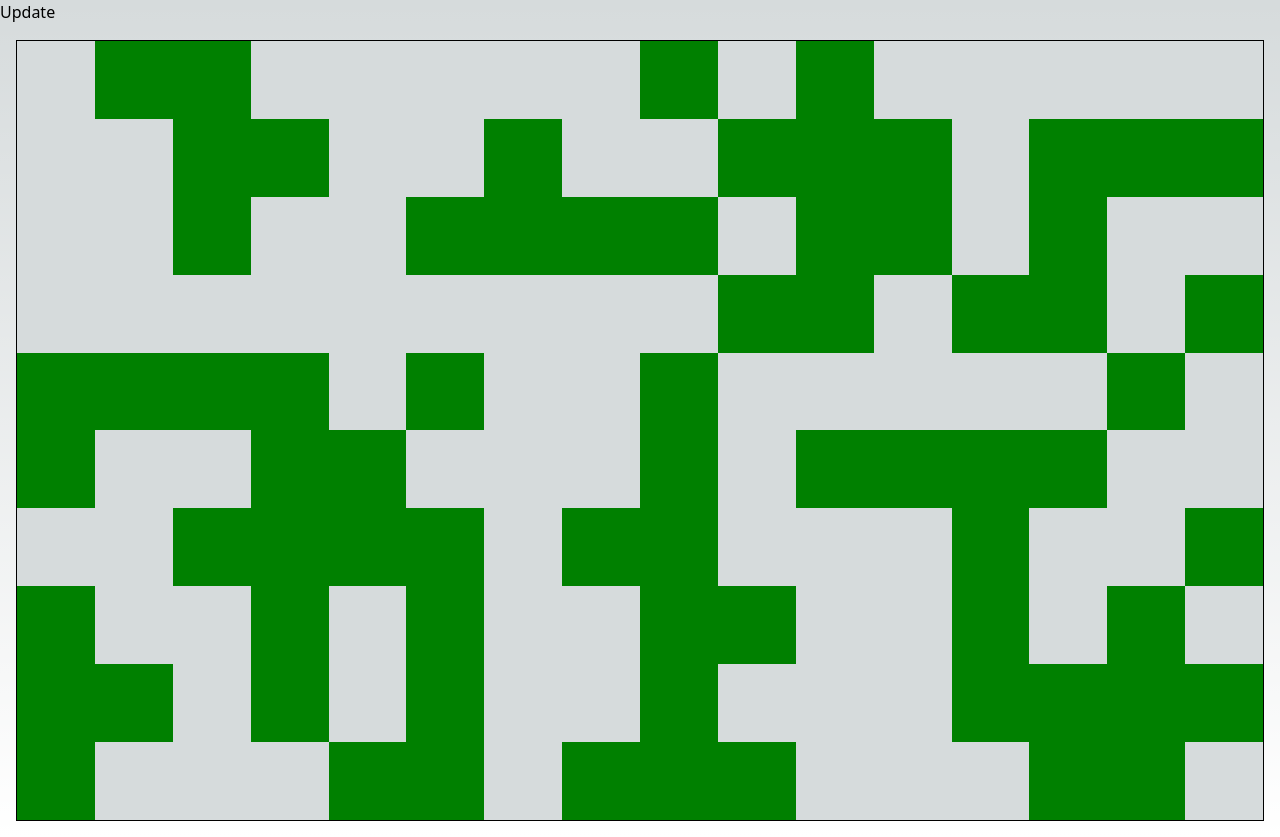
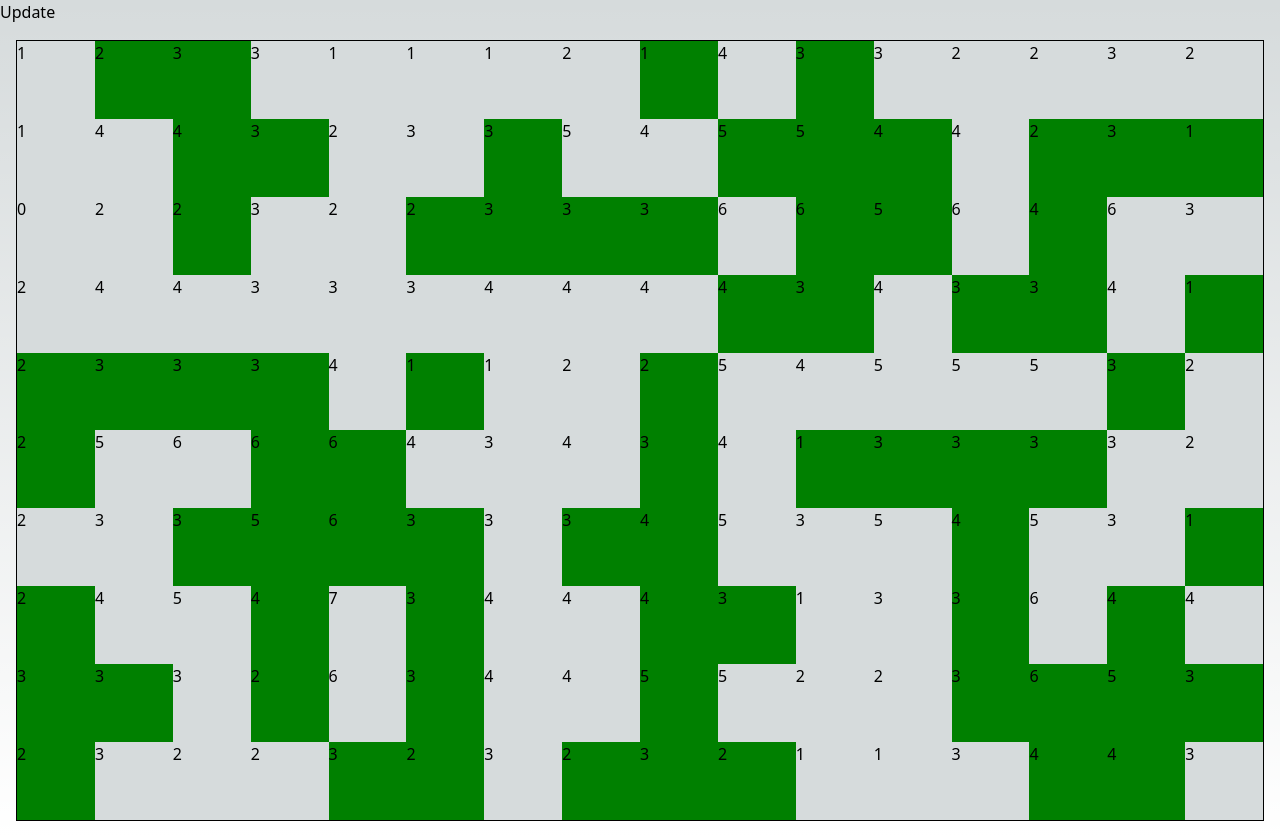
Before and after one commit to Noammirati/game-of-life, a Next.js app: page / in a window 1280 px wide. Built offline with nearby package versions, Linux system fonts and the light colour scheme.

Commit message:
cell updating and displaying correctly

```diff
--- a/components/cell.tsx
+++ b/components/cell.tsx
@@ -7,7 +7,8 @@ interface Props {
 };
 
 interface State {
-    cellState: CellState; // like this
+    cellState: CellState;
+    n : number;
 };
 
 export default class Cell extends Component<Props, State> {
@@ -15,65 +16,22 @@ export default class Cell extends Component<Props, State> {
 
     state: State = {
         cellState: this.data.getState(),
+        n: this.data.computeAliveNeighborsNumber(),
     }
 
     update = () => {
         console.log("Changing");
         this.setState(() => ({
-            cellState: this.data.getState()
+            cellState: this.data.getState(),
+            n : this.data.computeAliveNeighborsNumber()
         }));
     }
 
     render() {
         return (
             <div className={`grid__cell ${this.data.isAlive() ? 'alive' : 'dead'}`}>
+                { this.state.n }
             </div>
         )
     }
 }
-// const Cell = forwardRef((props, ref) => {
-//     //const data = props;
-//     const [cellState, setCellState] = useState<any>(CellState.alive);
-
-//     useImperativeHandle(ref, () => ({
-//         functionOfChildComponent: () => {
-//             setCellState(CellState.dead);
-//         }
-//     }));
-
-//     return <CellDisplay color="green" />
-// });
-
-// Cell.displayName = 'Cell';
-
-// interface Props {
-//     color: string;
-// }
-
-// function CellDisplay(props: Props) {
-
-//     const functionOfChildComponent = () => { console.log("BITE") }
-
-//     return (
-//         <div>{props.color}</div>
-//     )
-// }
-
-// export { Cell, CellDisplay };
-
-
-
-
-// export default function Cell = forwardRef<Cell, Props>((props: Props, ref : ForwardedRef<Cell>) {
-//     const data = props.data;
-//     const [state, setState] = useState(data.getState());
-
-//     useImperativeHandle(ref, ()=>({
-//         functionToBeCalled: () => setState(CellState.alive),
-//     }));
-// )
-
-//     return (
-//
-//     )
-// })
--- a/components/grid.tsx
+++ b/components/grid.tsx
@@ -23,6 +23,7 @@ export default function Grid() {
 
     function update() {
         console.log("UPDATE");
+        grid.update();
         changeChildState();
     }
 
--- a/src/logicalCell.ts
+++ b/src/logicalCell.ts
@@ -26,16 +26,21 @@ export default class LogicalCell {
             this.initNeighbors();
         }
         let aliveNs = this.computeAliveNeighborsNumber();
+        console.log(this.getKey(), aliveNs);
         if (this.getLastComputedState() == CellState.alive) {
             if (aliveNs < 2 || aliveNs > 3) {
+                console.log("dying");
                 this.states.push(CellState.dead)
             } else {
+                console.log("stay alive");
                 this.states.push(CellState.alive)
             }
         } else {
             if (aliveNs === 3) {
+                console.log("aliving");
                 this.states.push(CellState.alive);
             } else {
+                console.log("staying dead");
                 this.states.push(CellState.dead)
             }
         }
@@ -53,7 +58,7 @@ export default class LogicalCell {
         return COORDS_TO_KEY(this.x, this.y);
     }
 
-    private computeAliveNeighborsNumber() {
+    public computeAliveNeighborsNumber() {
         if (this.neighbors.length <= 0) {
             this.initNeighbors();
         }
--- a/src/logicalGrid.ts
+++ b/src/logicalGrid.ts
@@ -32,6 +32,12 @@ export default class LogicalGrid {
         return LogicalGrid.instance;
     }
 
+    public update(){
+        console.log("grid update");
+        this.cells.forEach((cell) => cell.computeNextState());
+        this.frameIndex++;
+    }
+
     public reset(state?: CellState) {
         console.log('grid reset');
         this.cells.forEach((cell) => cell.reset(state));
```
